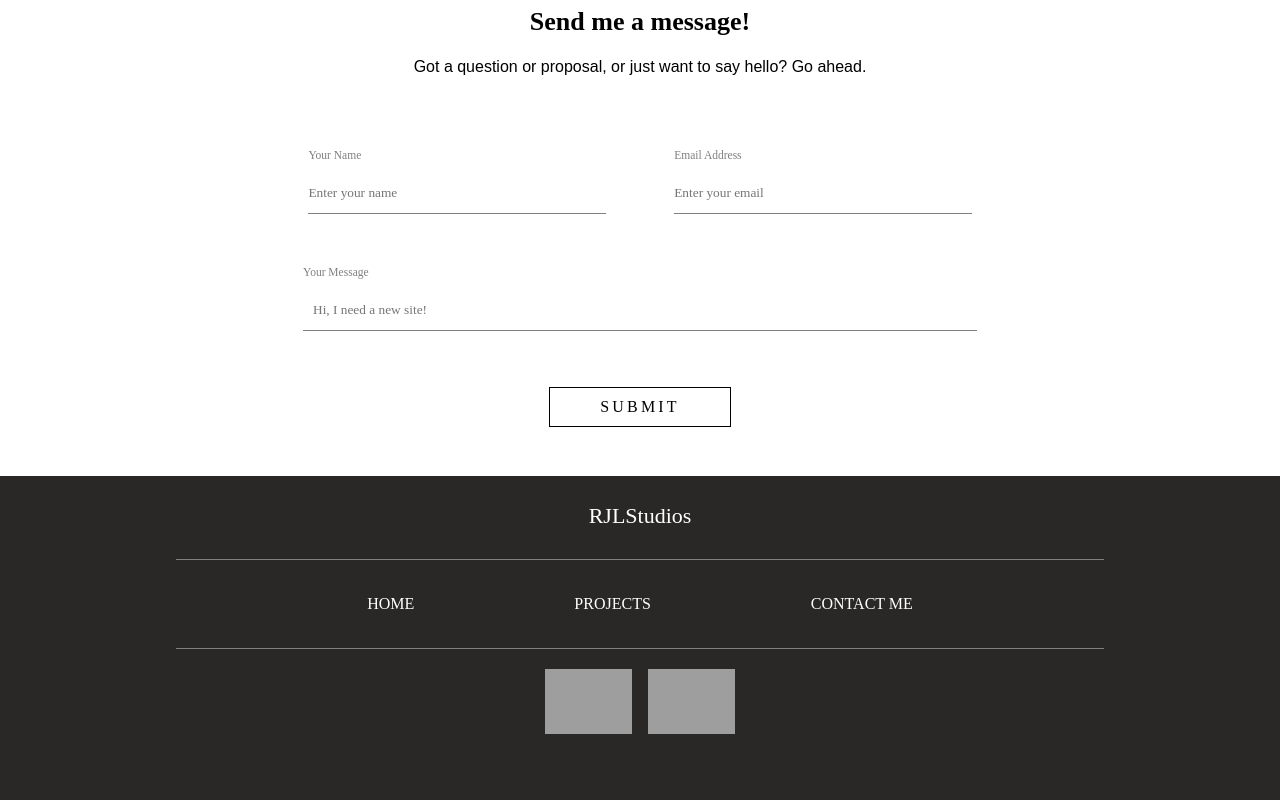
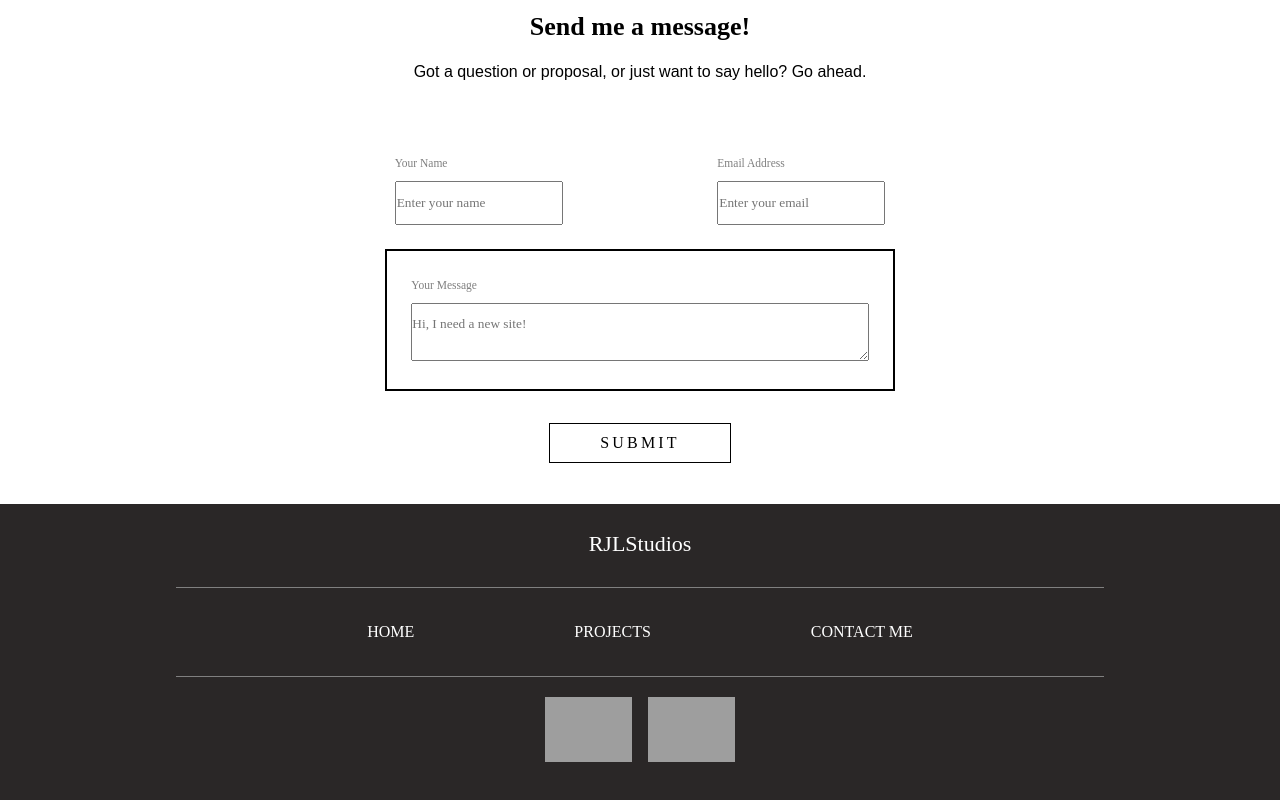
Before and after one commit to RJLStudios/RJLStudios-React-Portfolio-, a React (Create React App) app: page / in a window 1280 px wide. Shown: the part 1185-1985 px from the top of the page. Before the commit the page ends 1961 px from the top, so only its background shows below. Built offline with nearby package versions, Linux system fonts and the light colour scheme; grey boxes are pictures that could not be loaded; a web font is replaced by a local one.

Commit message:
Fixes for mobile - Home section

```diff
--- a/src/App.css
+++ b/src/App.css
@@ -285,6 +285,7 @@ display: flex;
 height: fit-content;
 justify-content: center;
 width: 100%;
+
 }
 
 .CTO-Wrapper {
@@ -293,6 +294,7 @@ width: 100%;
   display: flex;
   flex-direction: column;
   max-width: 800px;
+
 }
 
 .CTO-Title, .CTO-Para {
@@ -323,7 +325,6 @@ height: 30%;
 
 .Input-field {
   width: 100%;
-
   height: 65%;
 }
 
@@ -345,6 +346,7 @@ padding: 1.5em 0px;
 }
 
 .Input-B{
+  border: 2px solid;
 padding: 1.5em;
 }
 
@@ -352,23 +354,34 @@ padding: 1.5em;
   font-size:  11.5px;
   opacity: 50%;
 }
+/*NEW INPUT STYLES*/
+
+.Input-textarea {
+  border: 2px solid green;
+  width: 100%;
+  padding: .75rem 0.5rem;
+  border-bottom: 1px solid grey;
+
+}
 .user-name, .user-email{
   margin-top: 10px;
-  padding: 12px 10em 12px 0px;
+  /*padding: 12px 10em 12px 0px;*/
+  padding: 12px 0px;
 }
 
 .user-message {
   margin-top: 10px;
-  padding: 12px 500px 12px 10px;
+  padding: 12px 22em 12px 0px;
+
 }
 
-.user-name, .user-email, .user-message {
+/*.user-name, .user-email, .user-message {
   margin-top: 10px;
   border-top: 0px;
   border-right: 0px;
   border-left: 0px;
   border-bottom: 1px solid grey;
-}
+}*/
 
 .button-wrapper {
   width: 100%;
@@ -484,3 +497,69 @@ li:hover {
   border: 1px solid grey;
   transition: 150ms;
 }
+
+/*RESPONSIVE MEDIA RULES*/
+
+@media screen and (max-width:450px){
+ body {
+  border: 2px solid green;
+}
+
+.PFP{
+ visibility: hidden;
+}
+
+.Homepage {
+  background-color: black;
+  height: 20%;
+  width: 100%;
+  display: flex;
+  color: white;
+}
+
+.Intro-text {
+
+  height: 100%;
+  width: 100%;
+  max-width: 700px;
+  padding: 30px 0px;
+
+}
+
+.Input-field {
+  width: 100%;
+  height: 65%;
+
+}
+.Input-A, .Input-B{
+  width: 90%;
+}
+
+.Input-A {
+  margin: 0px 1em;;
+}
+
+.Input-B {
+  border: none;
+  margin-left: -0.5em;
+}
+
+
+
+.user-name, .user-email, .user-message{
+  margin-top: 10px;
+  /*padding: 12px 10em 12px 0px;*/
+  padding: 12px 12em 12px 0px;
+}
+
+
+.Input-form {
+  display: block;
+}
+
+.Input-form-A {
+display: block;
+}
+
+
+}
--- a/src/Components/CTO.js
+++ b/src/Components/CTO.js
@@ -19,10 +19,10 @@ function CTO() {
             <span className='Input-label'>Your Name</span>
               <div className="Input-wrapper">
 
-                <input
+                <input className='Input-textarea'
                   type="text"
                   id="user-name"
-                  className="user-name"
+                  class="user-name"
                   placeholder="Enter your name"
                 ></input>
               </div>
@@ -31,7 +31,7 @@ function CTO() {
             <div className="Input-A">
               <span className='Input-label'>Email Address</span>
               <div className="Input-wrapper">
-              <input
+              <input className='Input-textarea'
                 type="email"
                 id="email-address"
                 class="user-email"
@@ -46,13 +46,14 @@ function CTO() {
             <div className="Input-B">
               <span className='Input-label'>Your Message</span>
               <div className="Input-wrapper">
-              <input
+              <textarea
+                rows='2'
                 type="text"
                 id="user-message"
                 class="user-message"
                 name="user-message"
                 placeholder="Hi, I need a new site!"
-              ></input>
+              ></textarea>
               </div>
             </div>
           </div>
```
